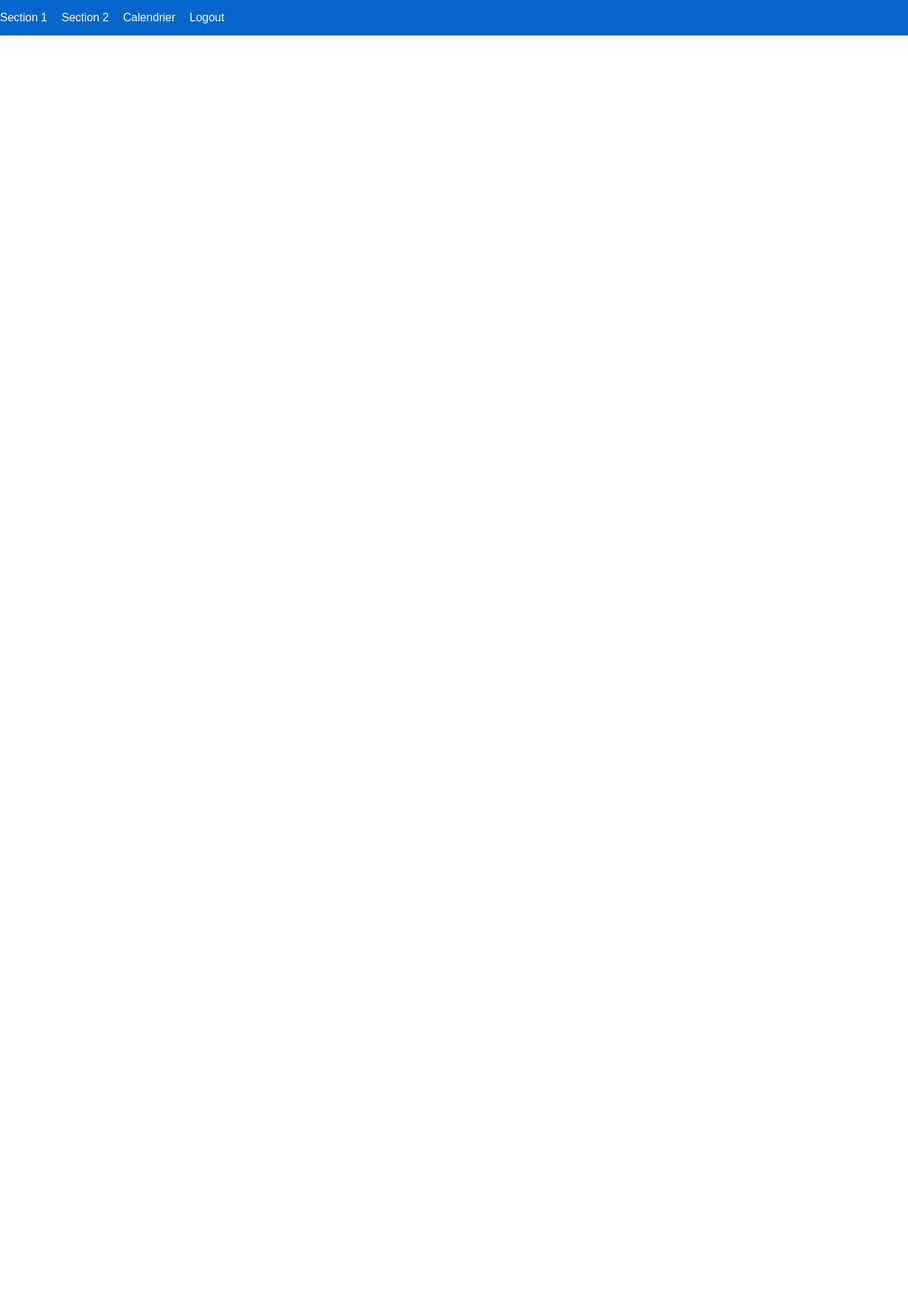
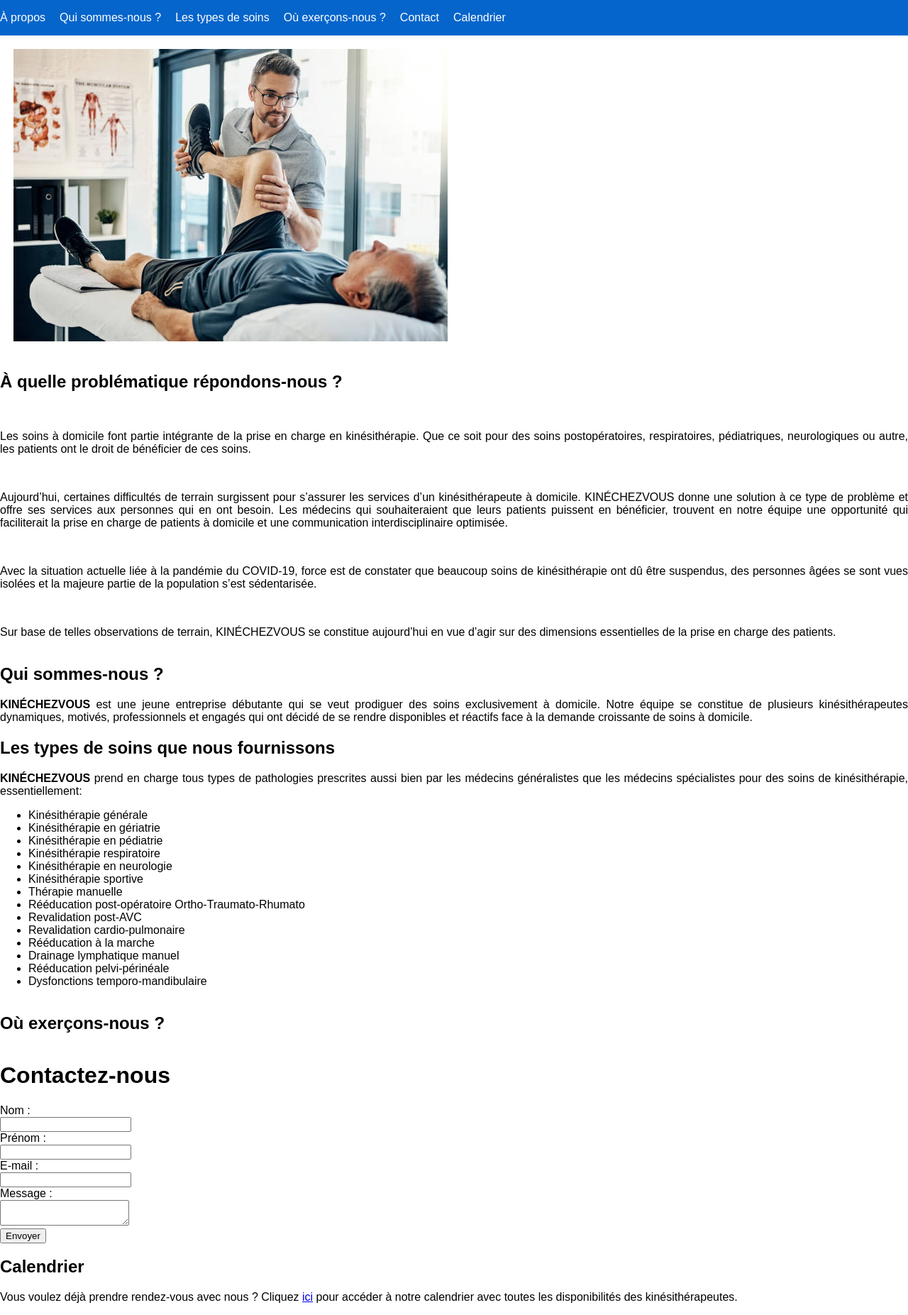
Before and after one commit to yusrachan/KCV_Project, a Symfony app: template templates/base.html.twig in a window 1280 px wide. Shown: the whole page at 71% size. Before the commit the page ends 50 px from the top, so only its background shows below. Run offline with Twig, Linux system fonts and the light colour scheme; the template is opened without the code that fills it, so the values that code supplies are empty; some libraries are stand-ins or nearby versions.

Commit message:
ajout de basecontroller pour que j'accède direct à mon base.html.twig quand je tape localhost:8000

```diff
--- a/composer.json
+++ b/composer.json
@@ -99,7 +99,7 @@
         "symfony/browser-kit": "5.4.*",
         "symfony/css-selector": "5.4.*",
         "symfony/debug-bundle": "5.4.*",
-        "symfony/maker-bundle": "^1.0",
+        "symfony/maker-bundle": "^1.50",
         "symfony/phpunit-bridge": "^6.3",
         "symfony/stopwatch": "5.4.*",
         "symfony/web-profiler-bundle": "5.4.*"
--- a/config/routes.yaml
+++ b/config/routes.yaml
@@ -1,3 +1,3 @@
-calendrier:
-    path: /calendrier
-    controller: App\Controller\CalendrierController::index
+app_base:
+    path: /
+    controller: App\Controller\BaseController::index
--- a/templates/base.html.twig
+++ b/templates/base.html.twig
@@ -6,42 +6,111 @@
 			{% block title %}KINÉCHEZVOUS
 			{% endblock %}
 		</title>
-		<link rel="icon" href="./assets/styles/images/logo_head_ico.ico">
+		<link
+		rel="icon" href="./assets/styles/images/logo_head_ico.ico">
 		{# Run `composer require symfony/webpack-encore-bundle` to start using Symfony UX #}
-		<link rel="stylesheet" href="{{ ('./assets/styles/kcv.css') }}">
+		<link rel="stylesheet" href="{{ asset('assets/styles/kcv.css') }}">
 		{% block stylesheets %}
-			{# {{ encore_entry_link_tags('app') }} #}
+			{# {{ encore_entry_link_tags('calendrier') }} #}
 		{% endblock %}
 
 		{% block javascripts %}
-			{# {{ encore_entry_script_tags('app') }} #}
+			{# {{ encore_entry_script_tags('calendrier') }} #}
 		{% endblock %}
 	</head>
 	<body>
 		<nav>
 			<ul>
-				<li>
-					<a href="#">Section 1</a>
-				</li>
-				<li>
-					<a href="#">Section 2</a>
-				</li>
-				<li>
-					<a href="{{ path ('afficher_calendrier') }}">Calendrier</a>
-				</li>
-
-				{% if app.user %}
-					<li>
-						<p>{{ app.user.nom ~ "," ~ app.user.prenom }}</p>
-					</li>
-				{% endif %}
-
-				<li>
-					<a href="{{ path('app_logout') }}">Logout</a>
-				</li>
-
+				<li><a href="#prob">À propos</a></li>
+				<li><a href="#qui">Qui sommes-nous ?</a></li>
+				<li><a href="#soins">Les types de soins</a></li>
+				<li><a href="#ou">Où exerçons-nous ?</a></li>
+				<li><a href="#contact">Contact</a></li>
+				<li><a href="#calend">Calendrier</a></li>
 			</ul>
 		</nav>
+
+		<aside>
+			<img src="images/kine.jpeg">
+		</aside>
+		<section id="problema">
+
+			<h1 id="prob">À quelle problématique répondons-nous ?</h1>
+			<br>
+			<p>Les soins à domicile font partie intégrante de la prise en charge en kinésithérapie. Que ce soit pour des soins postopératoires, respiratoires, pédiatriques, neurologiques ou autre, les patients ont le droit de bénéficier de ces soins.</p>
+			<br>
+			<p>Aujourd’hui, certaines difficultés de terrain surgissent pour s’assurer les services d’un kinésithérapeute à domicile. KINÉCHEZVOUS donne une solution à ce type de problème et offre ses services aux personnes qui en ont besoin. Les médecins qui souhaiteraient que leurs patients puissent en bénéficier, trouvent en notre équipe une opportunité qui faciliterait la prise en charge de patients à domicile et une communication interdisciplinaire optimisée.</p>
+			<br>
+			<p>Avec la situation actuelle liée à la pandémie du COVID-19, force est de constater que beaucoup soins de kinésithérapie ont dû être suspendus, des personnes âgées se sont vues isolées et la majeure partie de la population s’est sédentarisée.</p>
+			<br>
+			<p>Sur base de telles observations de terrain, KINÉCHEZVOUS se constitue aujourd’hui en vue d’agir sur des dimensions essentielles de la prise en charge des patients.</p>
+		</section>
+
+		<section>
+			<h1 id="qui">Qui sommes-nous ?</h1>
+			<p>
+				<b>KINÉCHEZVOUS</b>
+				est une jeune entreprise débutante qui se veut prodiguer des soins exclusivement à domicile. Notre équipe se constitue de plusieurs kinésithérapeutes dynamiques, motivés, professionnels et engagés qui ont décidé de se rendre disponibles et réactifs face à la demande croissante de soins à domicile.</p>
+
+			<h1 id="soins">Les types de soins que nous fournissons</h1>
+			<p>
+				<b>KINÉCHEZVOUS</b>
+				prend en charge tous types de pathologies prescrites aussi bien par les médecins généralistes que les médecins spécialistes pour des soins de kinésithérapie, essentiellement:
+				<br>
+				<ul>
+					<li>Kinésithérapie générale</li>
+					<li>Kinésithérapie en gériatrie</li>
+					<li>Kinésithérapie en pédiatrie</li>
+					<li>Kinésithérapie respiratoire</li>
+					<li>Kinésithérapie en neurologie</li>
+					<li>Kinésithérapie sportive</li>
+					<li>Thérapie manuelle</li>
+					<li>Rééducation post-opératoire Ortho-Traumato-Rhumato</li>
+					<li>Revalidation post-AVC</li>
+					<li>Revalidation cardio-pulmonaire</li>
+					<li>Rééducation à la marche</li>
+					<li>Drainage lymphatique manuel</li>
+					<li>Rééducation pelvi-périnéale</li>
+					<li>Dysfonctions temporo-mandibulaire</li>
+				</ul>
+			</p>
+
+		</section>
+
+
+		<section>
+			<h1 id="ou">Où exerçons-nous ?</h1>
+		</section>
+
+        <h1 id="contact">Contactez-nous</h1>
+        <form action="" method="post">
+            <div>
+                <label for="name">Nom :</label><br>
+                <input type="text" id="name">
+            </div>
+            <div>
+                <label for="surname">Prénom :</label><br>
+                <input type="text" id="surname">
+            </div>
+            <div>
+                <label for="email">E-mail :</label><br>
+                <input type="email" id="email">
+            </div>
+            <div>
+                <label for="message">Message :</label><br>
+                <textarea id="message"></textarea>
+            </div>
+            <div class="button">
+                <button type="submit">Envoyer</button>
+            </div>
+
+		<section>
+			<h1 id="calend">Calendrier</h1>
+			<p>
+				Vous voulez déjà prendre rendez-vous avec nous ? Cliquez <a href="{{path('index.html.twig')}}">ici</a> pour accéder à notre calendrier avec toutes les disponibilités des kinésithérapeutes.
+			</p>
+		</section>
+
 		{% block body %}{% endblock %}
 	</body>
 </html>
```
Also changed, not shown: documentation/documentation.md (+17 -0 lines), src/Controller/BaseController.php (added, +16 -0 lines), src/DataFixtures/TrancheHoraireDisponibiliteFixture.php (added, +43 -0 lines), templates/base/index.html.twig (added, +20 -0 lines), 2 other files.
